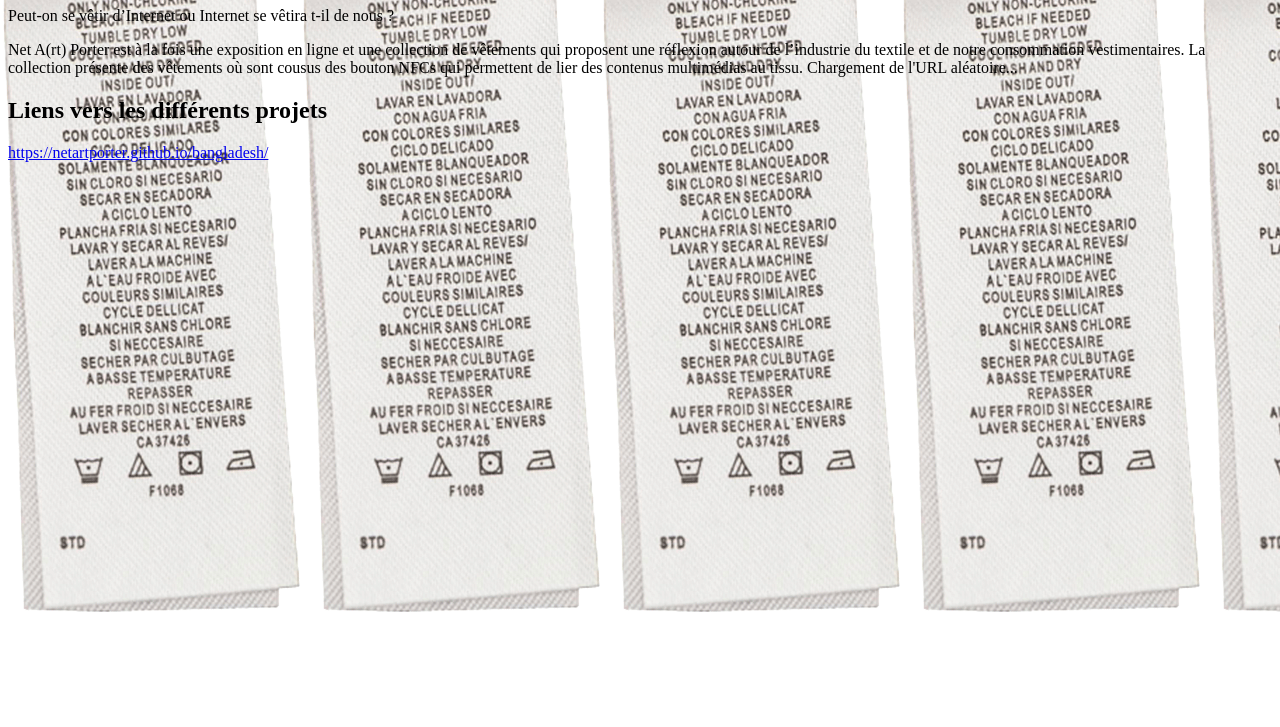
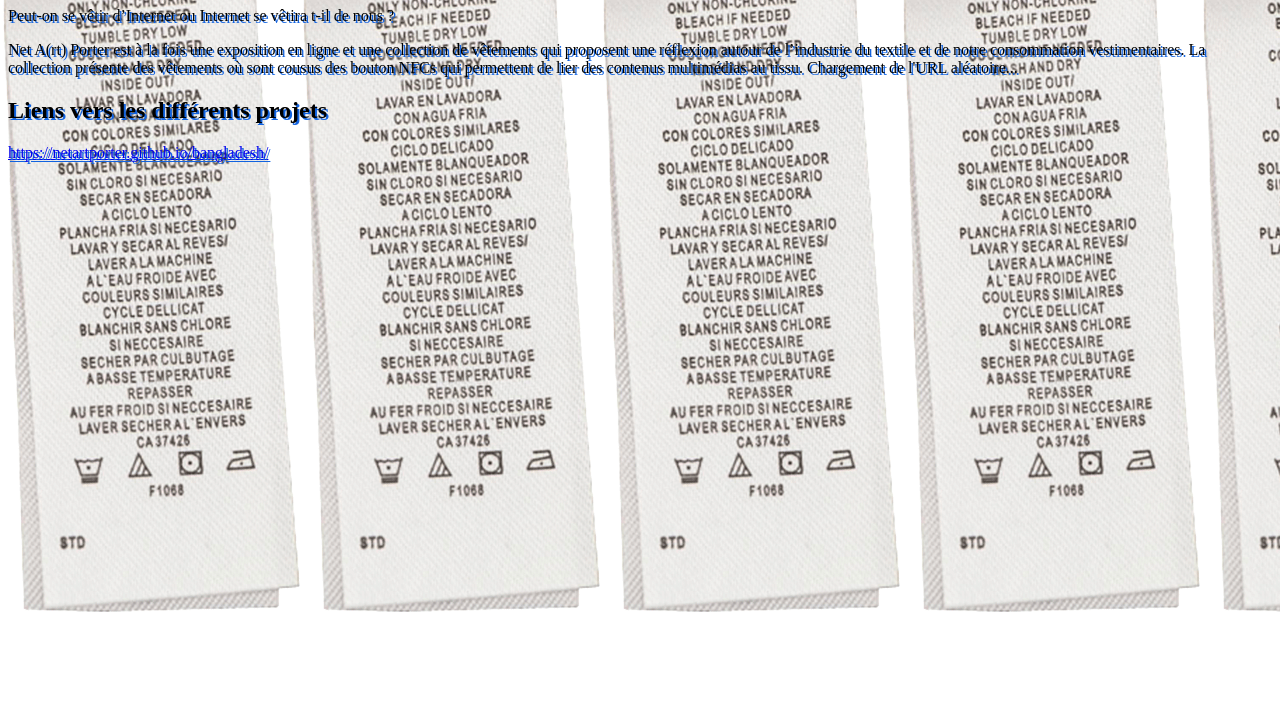
Before and after one commit to netartporter/netartporter.github.io, a plain HTML site: page index.html in a window 1280 px wide. Shown: the part 73-800 px from the top of the page. Drawn offline with Linux system fonts and the light colour scheme.

Commit message:
Update index.html

```diff
--- a/index.html
+++ b/index.html
@@ -8,6 +8,7 @@
   background-image: url("etiquette.png");
   background-repeat: repeat-x, repeat-y;
   height: 144px;
+  text-shadow: 2px 2px #1263E0;
 }
     </style>
   </head>
```
